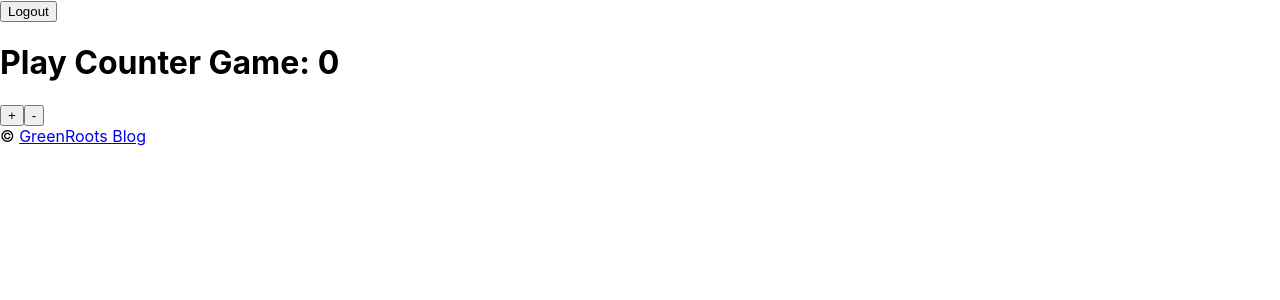
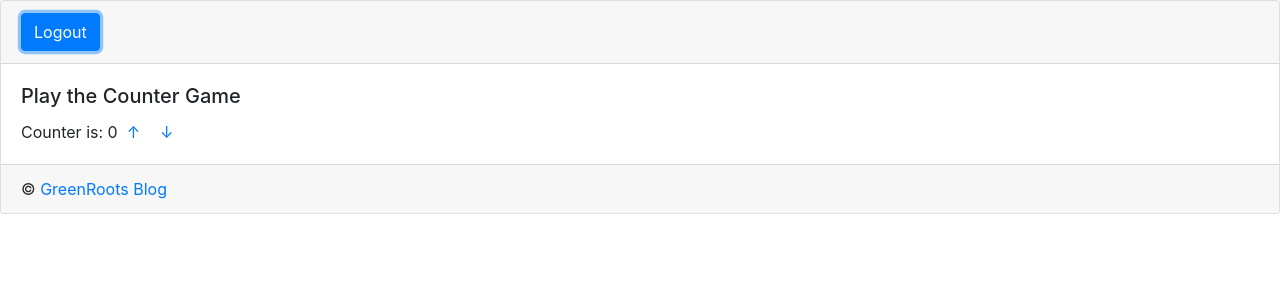
Before and after one commit to atapas/react-redux-example, a React (Create React App) app in the folder learn-react-redux/: page / in a window 1280 px wide. Both pictures are taken after a click on the button "Login". Shown: the top 300 px of the page. Built offline with nearby package versions, Linux system fonts and the light colour scheme.

Commit message:
Got in bootstrap

```diff
--- a/learn-react-redux/package.json
+++ b/learn-react-redux/package.json
@@ -3,7 +3,9 @@
   "version": "0.1.0",
   "private": true,
   "dependencies": {
+    "bootstrap": "^4.3.1",
     "react": "^16.10.2",
+    "react-bootstrap": "^1.0.0-beta.14",
     "react-dom": "^16.10.2",
     "react-redux": "^7.1.1",
     "react-scripts": "3.2.0",
--- a/learn-react-redux/src/App.js
+++ b/learn-react-redux/src/App.js
@@ -1,15 +1,10 @@
 import React from 'react';
-import { useSelector, useDispatch } from 'react-redux';
-import { increment, decrement, signIn, signOut } from './actions';
+import GamePage from './GamePage';
 
-import GamePage from './GamePage';
+import 'bootstrap/dist/css/bootstrap.min.css';
 
 const App = () => {
 
-  const counter = useSelector(state => state.counter);
-  const isLoggedIn = useSelector(state => state.isLoggedIn);
-  console.log(counter, isLoggedIn);
-  const dispatch = useDispatch();
   return (
     <div className="App">
       <GamePage />
--- a/learn-react-redux/src/Footer.js
+++ b/learn-react-redux/src/Footer.js
@@ -3,7 +3,14 @@ import React from 'react';
 
 const Footer = () => {
     return (
-        <span>&copy; <a href='https://blog.greenroots.info'>GreenRoots Blog</a></span>
+        <span>
+            &copy; <a
+                    href='https://blog.greenroots.info'
+                    target="_blank"
+                    rel="noopener noreferrer">
+                    GreenRoots Blog
+                    </a>
+        </span>
     )
 }
 
--- a/learn-react-redux/src/GamePage.js
+++ b/learn-react-redux/src/GamePage.js
@@ -5,34 +5,41 @@ import { increment, decrement } from './actions';
 import Header from './Header';
 import Footer from './Footer';
 
+import Card from 'react-bootstrap/Card';
+
 const GamePage = () => {
     const counter = useSelector(state => state.counter);
     const isLoggedIn = useSelector(state => state.isLoggedIn);
     const dispatch = useDispatch();
 
     return (
-        <React.Fragment>
+        <Card>
+            <Card.Header>
                 <Header />
-            <div>
+            </Card.Header>
+            <Card.Body>
+                <Card.Title>Play the Counter Game</Card.Title>
                 {isLoggedIn
                     ?
-                <div>
-                    <h1>Play Counter Game: { counter }</h1>
-                    <button onClick={() => dispatch(increment())}>
-                        +
-                    </button>
-                    <button onClick={() => dispatch(decrement())}>
-                        -
-                    </button>
-                </div>
+                    <Card.Text>
+                        <span>Counter is: { counter }</span>&nbsp;&nbsp;
+                        <Card.Link title="Count Up" href="#" onClick={() => dispatch(increment())}>
+                            &#8593;
+                        </Card.Link>
+                        <Card.Link title="Count Down" href="#" onClick={() => dispatch(decrement())}>
+                            &#8595;
+                        </Card.Link>
+                    </Card.Text>
                     :
-                <div>
-                    <span>Login to play the counter game!</span>
-                </div>
+                    <Card.Text>
+                        <span><b>Login</b> to play the counter game!</span>
+                    </Card.Text>
                 }
-            </div>
+            </Card.Body>
+            <Card.Footer>
                 <Footer />
-        </React.Fragment>
+            </Card.Footer>
+        </Card>
     )
 }
 
--- a/learn-react-redux/src/Header.js
+++ b/learn-react-redux/src/Header.js
@@ -2,6 +2,7 @@ import React from 'react';
 import { useSelector, useDispatch } from 'react-redux';
 import { signIn, signOut } from './actions';
 
+import Button from 'react-bootstrap/Button';
 
 const Header = () => {
     const isLoggedIn = useSelector(state => state.isLoggedIn);
@@ -10,13 +11,13 @@ const Header = () => {
         <React.Fragment>
         {isLoggedIn
             ?
-                <button onClick={() => dispatch(signOut())}>
+                <Button onClick={() => dispatch(signOut())}>
                     Logout
-                </button>
+                </Button>
             :
-                <button onClick={() => dispatch(signIn())}>
+                <Button onClick={() => dispatch(signIn())}>
                     Login
-                </button>
+                </Button>
         }
         </React.Fragment>
     )
```
Also changed, not shown: 1 other file (tests, documents, lock files or other folders). Lines whose indentation alone changed are shown as unchanged.
